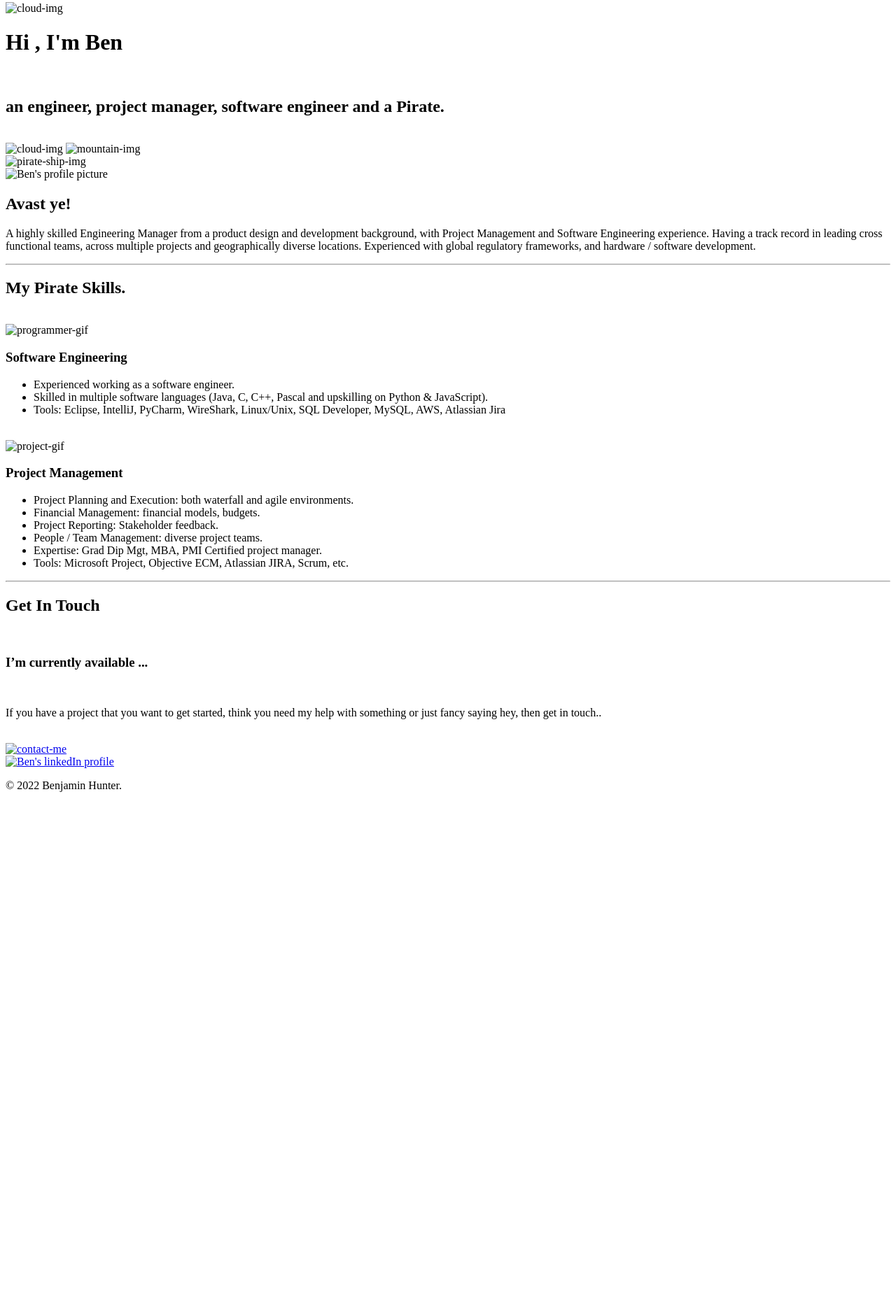
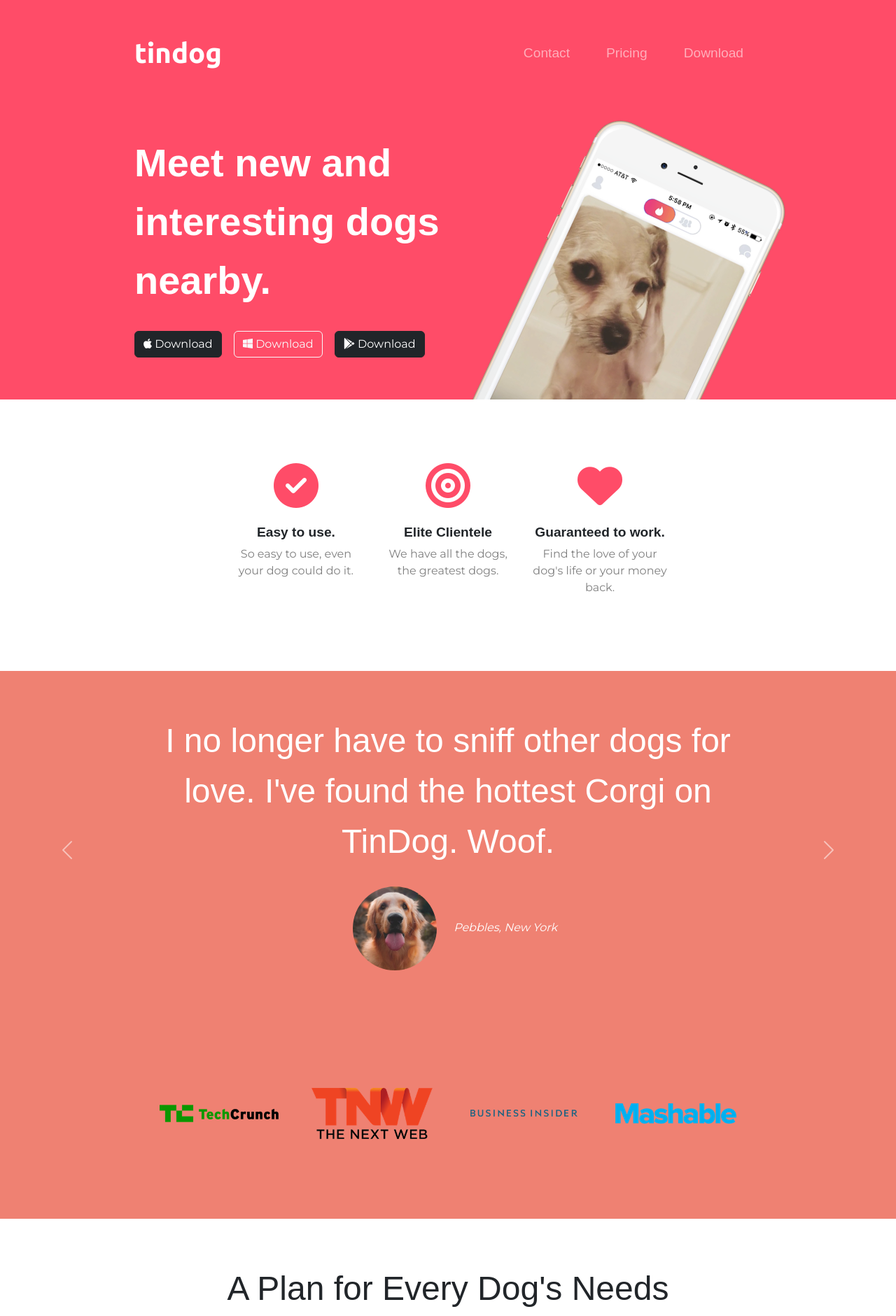
Before and after one commit to bjhunter505/TinDog, a plain HTML site: page index.html in a window 1280 px wide. Shown: the part 5-1886 px from the top of the page at 70% size. Before the commit the page ends 1153 px from the top, so only its background shows below. Drawn offline with nearby package versions, Linux system fonts and the light colour scheme.

Commit message:
Fix error

```diff
--- a/index.html
+++ b/index.html
@@ -1,85 +1,272 @@
 <!DOCTYPE html>
+<html>
 
-<html lang="en" xmlns="http://www.w3.org/1999/xhtml">
 <head>
-	<meta charset="utf-8" />
-	<title>Bens Pirate Page</title>
-	<link rel="stylesheet" href="css/Stylesheet.css">
-	<link rel="icon" href="images/favicon.ico" />
+	<meta charset="utf-8">
+	<title>TinDog</title>
+
+	<!--These links for Bootstrap -->
+	<link href="https://cdn.jsdelivr.net/npm/bootstrap@5.2.0-beta1/dist/css/bootstrap.min.css" rel="stylesheet" integrity="sha384-0evHe/X+R7YkIZDRvuzKMRqM+OrBnVFBL6DOitfPri4tjfHxaWutUpFmBp4vmVor" crossorigin="anonymous">
+	<script src="https://cdn.jsdelivr.net/npm/bootstrap@5.2.0-beta1/dist/js/bootstrap.bundle.min.js" integrity="sha384-pprn3073KE6tl6bjs2QrFaJGz5/SUsLqktiwsUTF55Jfv3qYSDhgCecCxMW52nD2" crossorigin="anonymous"></script>
+
+	<link rel="stylesheet" href="css/styles.css">
+
+	<!--These links for fonts -->
 	<link rel="preconnect" href="https://fonts.googleapis.com">
 	<link rel="preconnect" href="https://fonts.gstatic.com" crossorigin>
-	<link href="https://fonts.googleapis.com/css2?family=Merriweather&family=Montserrat&family=Sacramento&display=swap" rel="stylesheet">
+	<link href="https://fonts.googleapis.com/css2?family=Montserrat:wght@100;400;900&family=Ubuntu:wght@300;400;700&display=swap" rel="stylesheet">
+
+	<!--These validation libraries need to be
+	included for unobtrusive validation -->
+	<script src="https://ajax.googleapis.com/ajax/libs/jquery/3.3.1/jquery.min.js"></script>
+	<script src="https://ajax.aspnetcdn.com/ajax/jquery.validate/1.13.1/jquery.validate.min.js"></script>
+	<script src="https://ajax.aspnetcdn.com/ajax/mvc/5.2.3/jquery.validate.unobtrusive.min.js"></script>
+
+	<!--This link for fontawesome icons -->
+	<script src="https://kit.fontawesome.com/5496eef964.js" crossorigin="anonymous"></script>
+
 </head>
+
 <body>
 
-	<div class="top-container">
+<section id="title">
+	<div class="container-fluid">
 
-		<img class="top-cloud" src="images/cloud.png" alt="cloud-img" />
-		<h1>Hi ,   I'm Ben</h1>
-		<br/>
-		<h2>an engineer, project manager, <span class="software-text">software</span> engineer and <span class="pirate-text">a Pirate</span>.</h2>
-		<br />
-		<img class="bottom-cloud" src="images/cloud.png" alt="cloud-img" />
-		<img src="images/mountain.png" alt="mountain-img" />
-		<div class="ship-container">
-			<img class="ship" src="images/pirate-ship2.png" alt="pirate-ship-img" style="width: 200px; height: 190px; right: 0px; bottom: 0px;" />
+		<!-- Nav Bar -->
+		<nav class="navbar navbar-expand-lg navbar-dark">
+			<a class="navbar-brand" href="">tindog</a>
+			<button class="navbar-toggler" type="button" data-bs-toggle="collapse" data-bs-target="#navbarSupportedContent" aria-controls="navbarSupportedContent" aria-expanded="false" aria-label="Toggle navigation">
+				<span class="navbar-toggler-icon"></span>
+			</button>
+			<div class="collapse navbar-collapse" id="navbarSupportedContent">
+				<ul class="navbar-nav ms-auto">
+					<li class="nav-item">
+						<a class="nav-link" href="#footer">Contact</a>
+					</li>
+					<li class="nav-item">
+						<a class="nav-link" href="#pricing">Pricing</a>
+					</li>
+					<li class="nav-item">
+						<a class="nav-link" href="#cta">Download</a>
+					</li>
+				</ul>
+			</div>
+		</nav>
+
+		<!-- Title -->
+
+		<div class="row">
+			<div class="col-lg-6">
+				<h1>Meet new and interesting dogs nearby.</h1>
+
+				<!-- Button Apple -->
+				<button type="button" class="btn btn-dark btn-md download-button">
+					<i class="fa-brands fa-apple"></i>
+					Download
+				</button>
+
+				<!-- Button Windows -->
+				<button type="button" class="btn btn-outline-light btn-md download-button">
+					<i class="fa-brands fa-windows"></i>
+					Download
+				</button>
+
+				<!-- Button Google Play -->
+				<button type="button" class="btn btn btn-dark btn-md download-button">
+					<i class="fa-brands fa-google-play"></i>
+					Download
+				</button>
+			</div>
+
+			<div class="col-lg-6">
+				<img class="title-image" src="images/iphone6.png" alt="iphone-mockup">
+			</div>
+
 		</div>
 
 	</div>
-<div class="middle-container">
-	<div class="profile">
-		<img class="profile-pic" src="images/pirate_ben.JPG" alt="Ben's profile picture" style="width:150px;height:200px;" />
-		<br/>
-		<h2>Avast ye!</h2>
-		<p>A highly skilled Engineering Manager from a product design and development background, with Project Management and Software Engineering experience. Having a track record in leading cross functional teams, across multiple projects and geographically diverse locations. Experienced with global regulatory frameworks, and hardware / software development. </p>
 
-	</div>
-	<hr>
-	<div class="skills">
-		<h2>My Pirate Skills.</h2>
-		<br />
-		<div class="skill-row">
-			<img class="programmer-image" src="images/programmer.gif" alt="programmer-gif" style="width:250px;height:250px;">
-			<h3>Software Engineering</h3>
-			<ul class="list-left">
-				<li>Experienced working as a software engineer.</li>
-				<li>Skilled in multiple software languages (Java, C, C++, Pascal and upskilling on Python & JavaScript).</li>
-				<li>Tools: Eclipse, IntelliJ, PyCharm, WireShark, Linux/Unix, SQL Developer, MySQL, AWS, Atlassian Jira</li>
-			</ul>
-		</div>
-		<br/>
-		<div class="skill-row">
-			<img class="project-manager-image" src="images/project-manager.gif" alt="project-gif" style="width:250px;height:250px;">
-			<h3>Project Management</h3>
-			<ul class="list-left">
-				<li>Project Planning and Execution: both waterfall and agile environments. </li>
-				<li>Financial Management: financial models, budgets. </li>
-				<li>Project Reporting: Stakeholder feedback.</li>
-				<li>People / Team Management: diverse project teams.</li>
-				<li>Expertise: Grad Dip Mgt, MBA, PMI Certified project manager.</li>
-				<li>Tools: Microsoft Project, Objective ECM, Atlassian JIRA, Scrum, etc.</li>
-			</ul>
+
+</section>
+
+
+	<!-- Features -->
+
+<section id="features">
+	<div class="container-fluid">
+
+		<div class="row">
+			<div class="feature-box col-lg-4">
+				<i class="fa-solid fa-circle-check feature-icon fa-4x"></i>
+				<h3><br />Easy to use.</h3>
+				<p>So easy to use, even your dog could do it.</p>
+			</div>
+
+			<div class="feature-box col-lg-4">
+				<i class="fa-solid fa-bullseye feature-icon fa-4x"></i>
+				<h3><br />Elite Clientele</h3>
+				<p>We have all the dogs, the greatest dogs.</p>
+			</div>
+
+			<div class="feature-box col-lg-4">
+				<i class="fa-solid fa-heart feature-icon fa-4x"></i>
+				<h3><br />Guaranteed to work.</h3>
+				<p>Find the love of your dog's life or your money back.</p>
+			</div>
+
 		</div>
 	</div>
-	<hr>
-	<div class="contact-me">
-		<h2>Get In Touch</h2>
-		<br/>
-		<h3>I’m currently available ...</h3>
-		<br/>
-		<p>If you have a project that you want to get started, think you need my help with something or just fancy saying hey, then get in touch..</p>
-		<br/>
-		<a class="contact-image" href="mailto:name@email.com"><img src="images/contact-us.png" alt="contact-me" style="width:100px;height:50px;" /></a>
-	</div>
-</div>
+
+</section>
 
 
-<div class="bottom-container">
-	<a class="linkedin-image" href="https://www.linkedin.com/in/benhunterengineermanager/"> <img src="images/square-linkedin.png" alt="Ben's linkedIn profile" style="width:50px;height:50px;" />
-	</a>
-	<br/>
-	<p>© 2022 Benjamin Hunter.</p>
-</div>
+	<!-- Testimonials -->
+
+<section id="testimonials">
+
+	<div id="testimonial-carousel" class="carousel slide" data-bs-ride="false" data-bs-pause="hover" data-touch="true">
+		<div class="carousel-inner">
+			<div class="carousel-item active">
+				<h2>I no longer have to sniff other dogs for love. I've found the hottest Corgi on TinDog. Woof.</h2>
+				<img class="testimonial-image" src="images/dog-img.jpg" alt="dog-profile">
+				<em>Pebbles, New York</em>
+			</div>
+			<div class="carousel-item">
+				<h2 class="testimonial-text">My dog used to be so lonely, but with TinDog's help, they've found the love of their life. I think.</h2>
+				<img class="testimonial-image" src="images/lady-img.jpg" alt="lady-profile">
+				<em>Beverly, Illinois</em>
+			</div>
+
+		</div>
+		<button class="carousel-control-prev" type="button" data-bs-target="#testimonial-carousel" data-bs-slide="prev">
+			<span class="carousel-control-prev-icon" aria-hidden="true"></span>
+			<span class="visually-hidden">Previous</span>
+		</button>
+		<button class="carousel-control-next" type="button" data-bs-target="#testimonial-carousel" data-bs-slide="next">
+			<span class="carousel-control-next-icon" aria-hidden="true"></span>
+			<span class="visually-hidden">Next</span>
+		</button>
+	</div>
+
+
+
+
+
+</section>
+
+
+	<!-- Press -->
+
+	<section id="press">
+		<img class="press-logo" src="images/TechCrunch.png" alt="tc-logo">
+		<img class="press-logo" src="images/tnw.png" alt="tnw-logo">
+		<img class="press-logo" src="images/bizinsider.png" alt="biz-insider-logo">
+		<img class="press-logo" src="images/mashable.png" alt="mashable-logo">
+	</section>
+
+
+	<!-- Pricing -->
+
+	<section id="pricing">
+
+		<h2>A Plan for Every Dog's Needs</h2>
+		<p>Simple and affordable price plans for your and your dog.</p>
+
+
+			<div class="row">
+				<div class="plan-card col-lg-4 col-md-6">
+					<div class="card">
+						<div class="card-header">
+							<h3>Chihuahua</h3>
+						</div>
+						<div class="card-body">
+							<h2>Free</h2>
+							<p>5 Matches Per Day</p>
+							<p>10 Messages Per Day</p>
+							<p>Unlimited App Usage</p>
+							<button type="button" class="btn btn-outline-primary btn-lg pricing-button">Sign Up</button>
+						</div>
+					</div>
+				</div>
+
+				<div class="plan-card col-lg-4 col-md-6">
+					<div class="card">
+						<div class="card-header">
+							<h3>Labrador</h3>
+						</div>
+						<div class="card-body">
+							<h2>$49 / mo</h2>
+							<p>Unlimited Matches</p>
+							<p>Unlimited Messages</p>
+							<p>Unlimited App Usage</p>
+							<button type="button" class="btn btn-dark btn-lg pricing-button">Sign Up</button>
+						</div>
+					</div>
+				</div>
+
+				<div class="plan-card col-lg-4">
+					<div class="card">
+						<div class="card-header">
+							<h3>Mastiff</h3>
+						</div>
+						<div class="card-body">
+							<h2>$99 / mo</h2>
+							<p>Pirority Listing</p>
+							<p>Unlimited Matches</p>
+							<p>Unlimited Messages</p>
+							<p>Unlimited App Usage</p>
+							<button type="button" class="btn btn-dark btn-lg pricing-button">Sign Up</button>
+						</div>
+					</div>
+				</div>
+
+
+			</div>
+
+
+	</section>
+
+
+	<!-- Call to Action -->
+
+	<section id="cta">
+
+		<h2>Find the True Love of Your Dog's Life Today.</h2>
+
+		<!-- Button Apple -->
+		<button type="button" class="btn btn-dark btn-md download-button">
+			<i class="fa-brands fa-apple"></i>
+			Download
+		</button>
+
+		<!-- Button Windows -->
+		<button type="button" class="btn btn-outline-light btn-md download-button">
+			<i class="fa-brands fa-windows"></i>
+			Download
+		</button>
+
+		<!-- Button Google Play -->
+		<button type="button" class="btn btn btn-dark btn-md download-button">
+			<i class="fa-brands fa-google-play"></i>
+			Download
+		</button>
+
+	</section>
+
+
+	<!-- Footer -->
+
+<footer id="footer">
+	<i class="fa-brands fa-twitter footer-icon fa-2x"></i>
+	<i class="fa-brands fa-facebook-f footer-icon fa-2x"></i>
+	<i class="fa-brands fa-instagram footer-icon fa-2x"></i>
+	<i class="fa-solid fa-envelope footer-icon fa-2x"></i>
+
+	<p>© Copyright Ben Hunter, TinDog</p>
+
+</footer>
+
 
 </body>
+
 </html>
```
